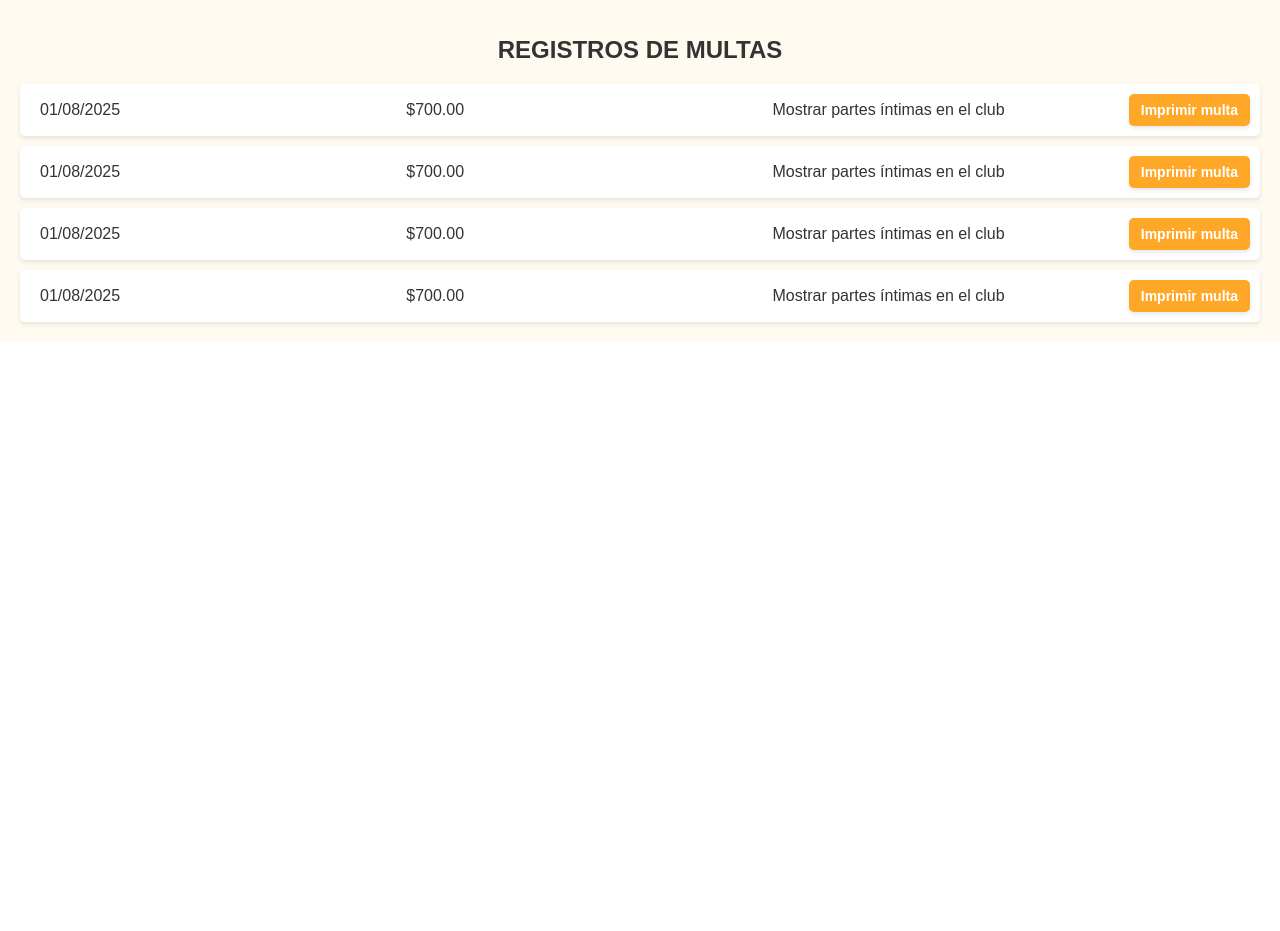
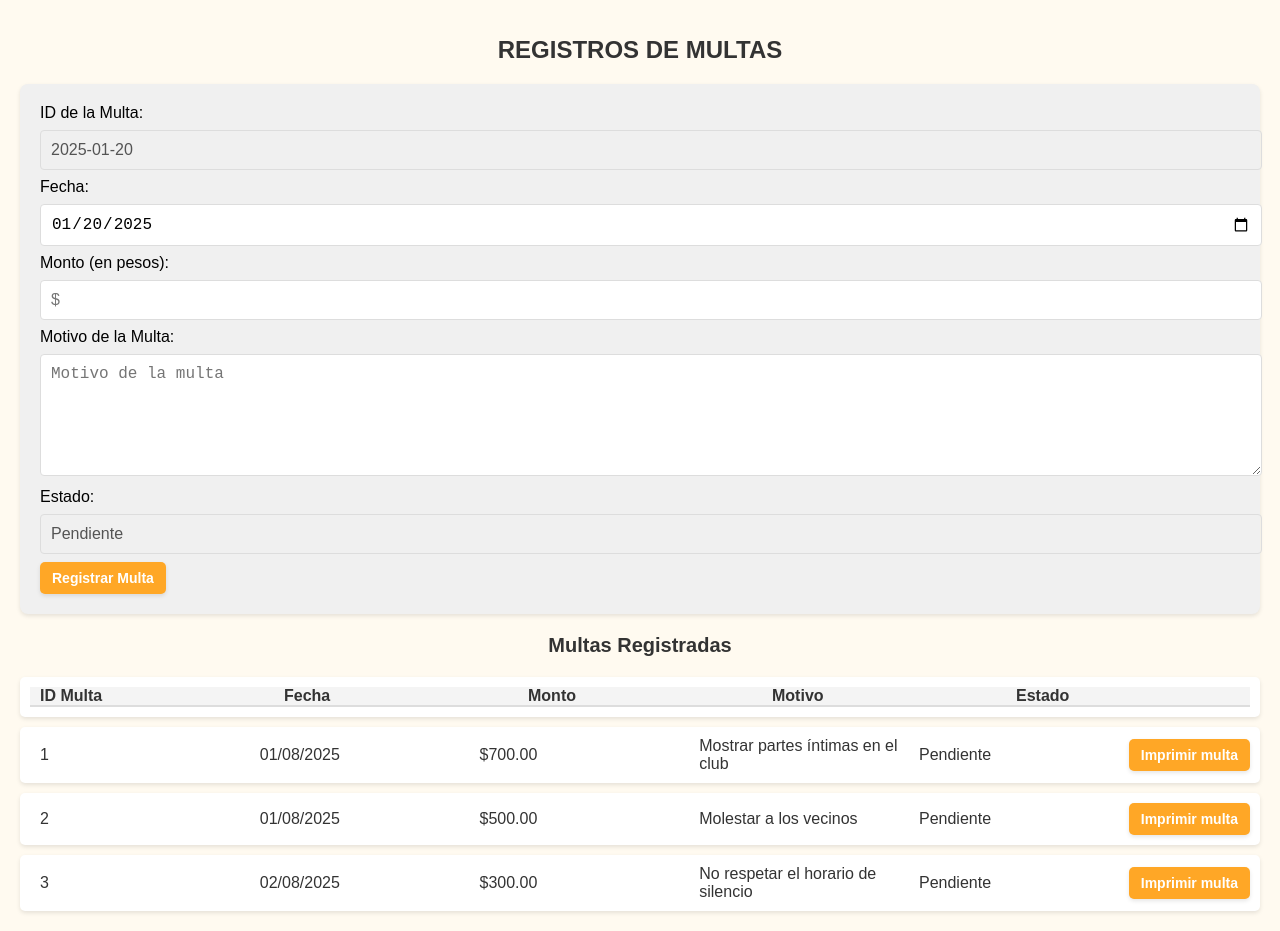
Before and after one commit to MarioSan2341/condominio, a React (Create React App) app: page /Multas in a window 1280 px wide. Before the commit the page ends 800 px from the top, so only its background shows below. Built offline with nearby package versions, Linux system fonts and the light colour scheme.

Commit message:
Registo Multas

```diff
--- a/src/Multas.js
+++ b/src/Multas.js
@@ -1,38 +1,133 @@
-import React from "react";
+import React, { useState } from "react";
+import axios from "axios";
 
 const Multas = () => {
-  const multasData = [
+  const [fecha, setFecha] = useState(new Date().toISOString().split("T")[0]);
+  const [monto, setMonto] = useState("");
+  const [motivo, setMotivo] = useState("");
+  const [estado] = useState("Pendiente");
+  const [multasData, setMultasData] = useState([
     {
+      id_multa: 1,
       fecha: "01/08/2025",
-      costo: "$700.00",
+      monto: "$700.00",
       motivo: "Mostrar partes íntimas en el club",
+      estado: "Pendiente",
     },
     {
+      id_multa: 2,
       fecha: "01/08/2025",
-      costo: "$700.00",
-      motivo: "Mostrar partes íntimas en el club",
+      monto: "$500.00",
+      motivo: "Molestar a los vecinos",
+      estado: "Pendiente",
     },
     {
-      fecha: "01/08/2025",
-      costo: "$700.00",
-      motivo: "Mostrar partes íntimas en el club",
+      id_multa: 3,
+      fecha: "02/08/2025",
+      monto: "$300.00",
+      motivo: "No respetar el horario de silencio",
+      estado: "Pendiente",
     },
-    {
-      fecha: "01/08/2025",
-      costo: "$700.00",
-      motivo: "Mostrar partes íntimas en el club",
-    },
-  ];
+  ]);
+
+  // Función para manejar el envío de la multa al backend
+  const handleSubmit = async (e) => {
+    e.preventDefault();
+
+    // Enviar los datos al backend
+    try {
+      const response = await axios.post("https://tu-api-url/multas", {
+        fecha,
+        monto,
+        motivo,
+        estado,
+      });
+      alert("Multa creada exitosamente");
+      // Actualizar la lista de multas (simulando que la multa fue agregada)
+      setMultasData([...multasData, response.data]);
+    } catch (error) {
+      console.error("Error al crear la multa:", error);
+      alert("Hubo un error al crear la multa");
+    }
+
+    // Limpiar el formulario
+    setMonto("");
+    setMotivo("");
+  };
 
   return (
     <div style={styles.container}>
       <h1 style={styles.title}>REGISTROS DE MULTAS</h1>
+
+      {/* Formulario para registrar una nueva multa */}
+      <form onSubmit={handleSubmit} style={styles.form}>
+        <label htmlFor="id_multa">ID de la Multa:</label>
+        <input
+          type="text"
+          id="id_multa"
+          value={fecha} // Aquí se genera el id automáticamente
+          disabled
+          style={styles.input}
+        />
+
+        <label htmlFor="fecha">Fecha:</label>
+        <input
+          type="date"
+          id="fecha"
+          value={fecha}
+          onChange={(e) => setFecha(e.target.value)}
+          style={styles.input}
+        />
+
+        <label htmlFor="monto">Monto (en pesos):</label>
+        <input
+          type="number"
+          id="monto"
+          value={monto}
+          onChange={(e) => setMonto(e.target.value)}
+          placeholder="$"
+          style={styles.input}
+        />
+
+        <label htmlFor="motivo">Motivo de la Multa:</label>
+        <textarea
+          id="motivo"
+          value={motivo}
+          onChange={(e) => setMotivo(e.target.value)}
+          placeholder="Motivo de la multa"
+          style={styles.textarea}
+        />
+
+        <label htmlFor="estado">Estado:</label>
+        <input
+          type="text"
+          id="estado"
+          value={estado} // Estado predeterminado
+          disabled
+          style={styles.input}
+        />
+
+        <button type="submit" style={styles.button}>Registrar Multa</button>
+      </form>
+
+      {/* Tabla de multas registradas */}
+      <h2 style={styles.tableTitle}>Multas Registradas</h2>
       <div style={styles.tableContainer}>
+        <div style={styles.row}>
+          <div style={styles.cellHeader}>ID Multa</div>
+          <div style={styles.cellHeader}>Fecha</div>
+          <div style={styles.cellHeader}>Monto</div>
+          <div style={styles.cellHeader}>Motivo</div>
+          <div style={styles.cellHeader}>Estado</div>
+        </div>
+
         {multasData.map((multa, index) => (
           <div key={index} style={styles.row}>
+            <div style={styles.cell}>{multa.id_multa}</div>
             <div style={styles.cell}>{multa.fecha}</div>
-            <div style={styles.cell}>{multa.costo}</div>
+            <div style={styles.cell}>{multa.monto}</div>
             <div style={styles.cell}>{multa.motivo}</div>
+            <div style={styles.cell}>{multa.estado}</div>
             <button style={styles.button}>Imprimir multa</button>
           </div>
         ))}
@@ -49,6 +144,49 @@ const styles = {
   },
   title: {
     fontSize: "24px",
+    fontWeight: "bold",
+    color: "#333",
+    textAlign: "center",
+    marginBottom: "20px",
+  },
+  form: {
+    marginBottom: "20px",
+    padding: "20px",
+    backgroundColor: "#f0f0f0",
+    borderRadius: "8px",
+    boxShadow: "0 2px 4px rgba(0, 0, 0, 0.1)",
+  },
+  input: {
+    width: "100%",
+    padding: "10px",
+    margin: "8px 0",
+    border: "1px solid #ddd",
+    borderRadius: "4px",
+    fontSize: "16px",
+  },
+  textarea: {
+    width: "100%",
+    padding: "10px",
+    margin: "8px 0",
+    border: "1px solid #ddd",
+    borderRadius: "4px",
+    fontSize: "16px",
+    minHeight: "100px",
+  },
+  button: {
+    backgroundColor: "#ffa726",
+    color: "#fff",
+    border: "none",
+    borderRadius: "5px",
+    padding: "8px 12px",
+    cursor: "pointer",
+    fontSize: "14px",
+    fontWeight: "bold",
+    boxShadow: "0 2px 4px rgba(0, 0, 0, 0.1)",
+    transition: "background-color 0.2s ease-in-out",
+  },
+  tableTitle: {
+    fontSize: "20px",
     fontWeight: "bold",
     color: "#333",
     textAlign: "center",
@@ -75,20 +213,15 @@ const styles = {
     color: "#333",
     padding: "0 10px",
   },
-  button: {
-    backgroundColor: "#ffa726",
-    color: "#fff",
-    border: "none",
-    borderRadius: "5px",
-    padding: "8px 12px",
-    cursor: "pointer",
-    fontSize: "14px",
+  cellHeader: {
     fontWeight: "bold",
-    boxShadow: "0 2px 4px rgba(0, 0, 0, 0.1)",
-    transition: "background-color 0.2s ease-in-out",
-  },
-  buttonHover: {
-    backgroundColor: "#ff9800",
+    flex: 1,
+    textAlign: "left",
+    fontSize: "16px",
+    color: "#333",
+    padding: "0 10px",
+    backgroundColor: "#f4f4f4",
+    borderBottom: "2px solid #ddd",
   },
 };
 
```
